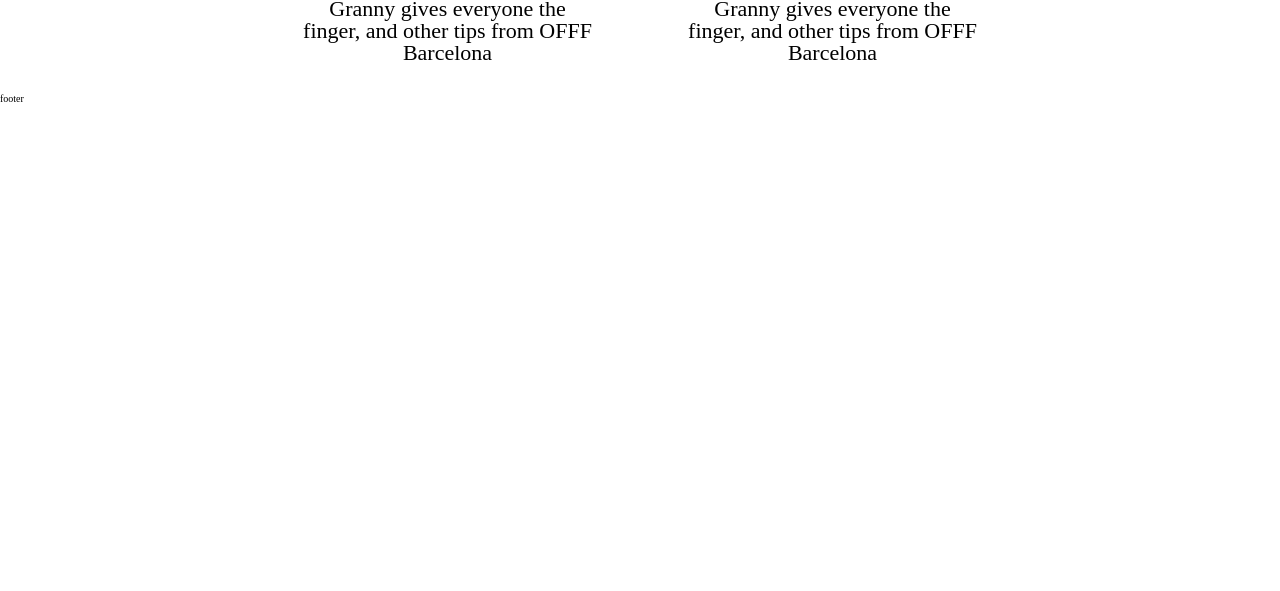
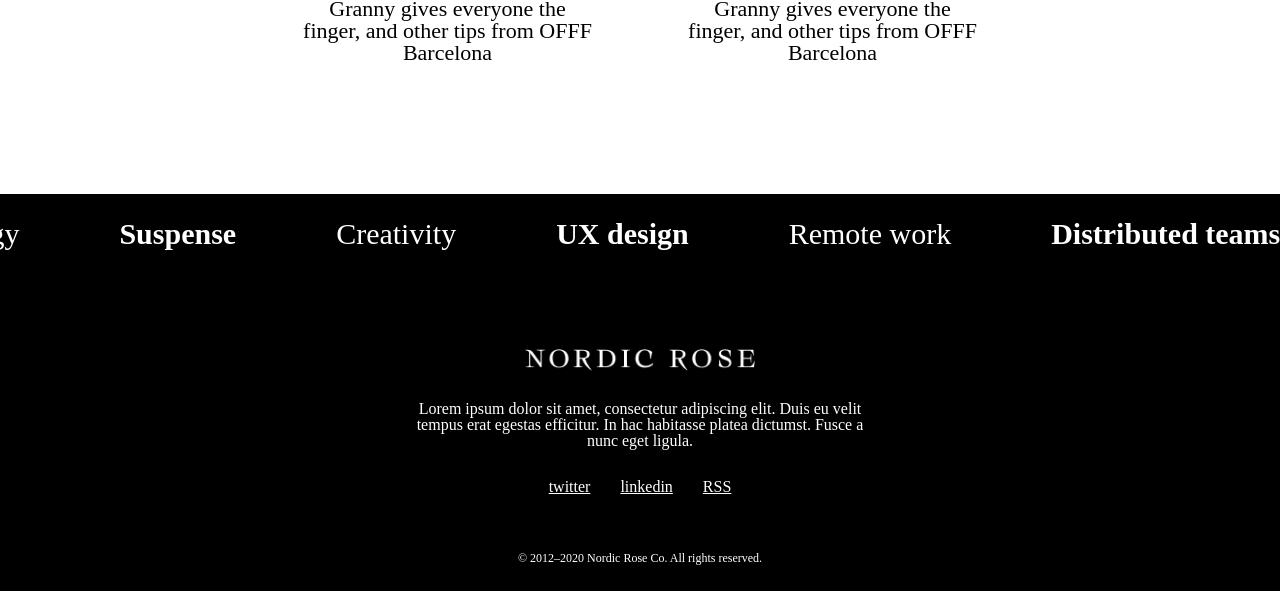
Before and after one commit to halikali/next-blog, a Next.js app: page / in a window 1280 px wide. Shown: the part 3234-3825 px from the top of the page. Before the commit the page ends 3338 px from the top, so only its background shows below. Built offline with nearby package versions, Linux system fonts and the light colour scheme.

Commit message:
import the footer component into the layout

```diff
--- a/src/components/Layout/MainLayout.js
+++ b/src/components/Layout/MainLayout.js
@@ -1,4 +1,5 @@
 import React from "react";
+import Footer from "../Footer/Footer";
 import Header from "../Header/Header";
 
 const MainLayout = ({ children }) => {
@@ -6,7 +7,7 @@
     <>
       <Header />
       <main>{children}</main>
-      <footer>footer</footer>
+      <Footer />
     </>
   );
 };
```
